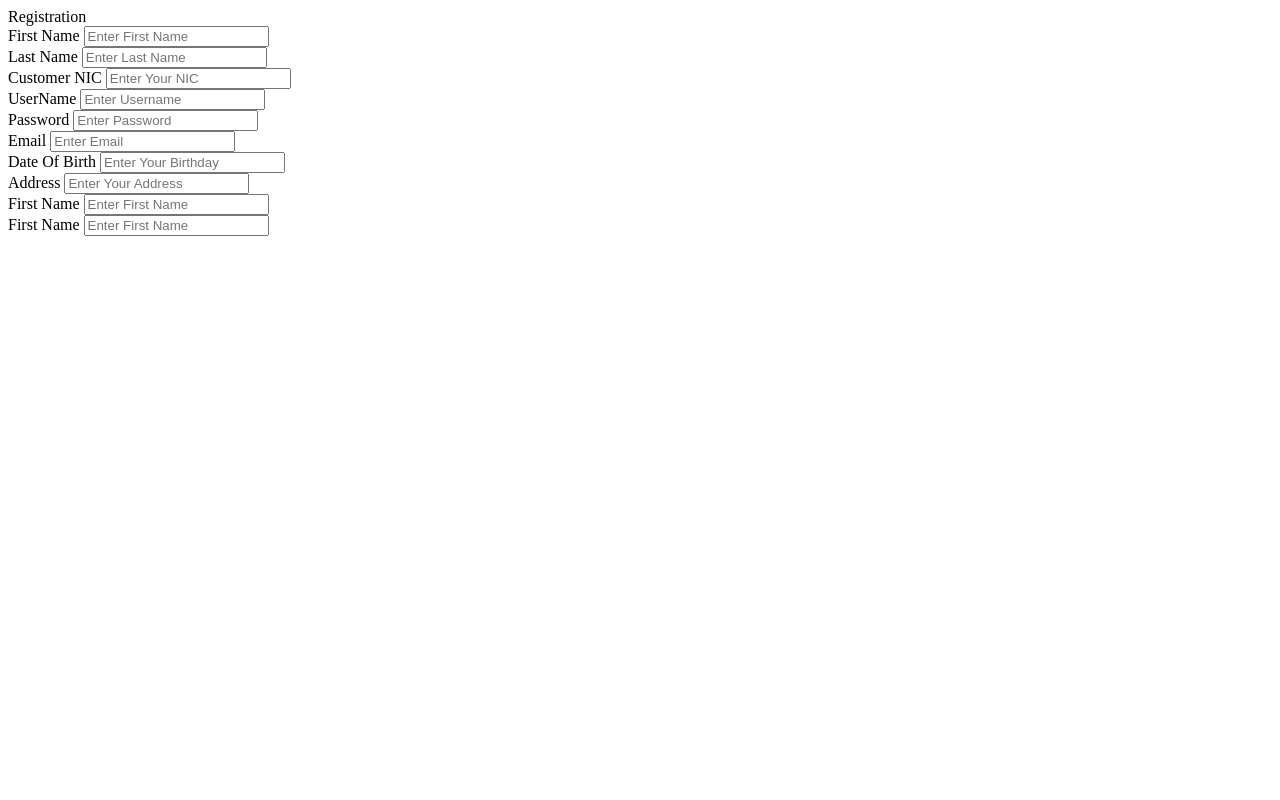
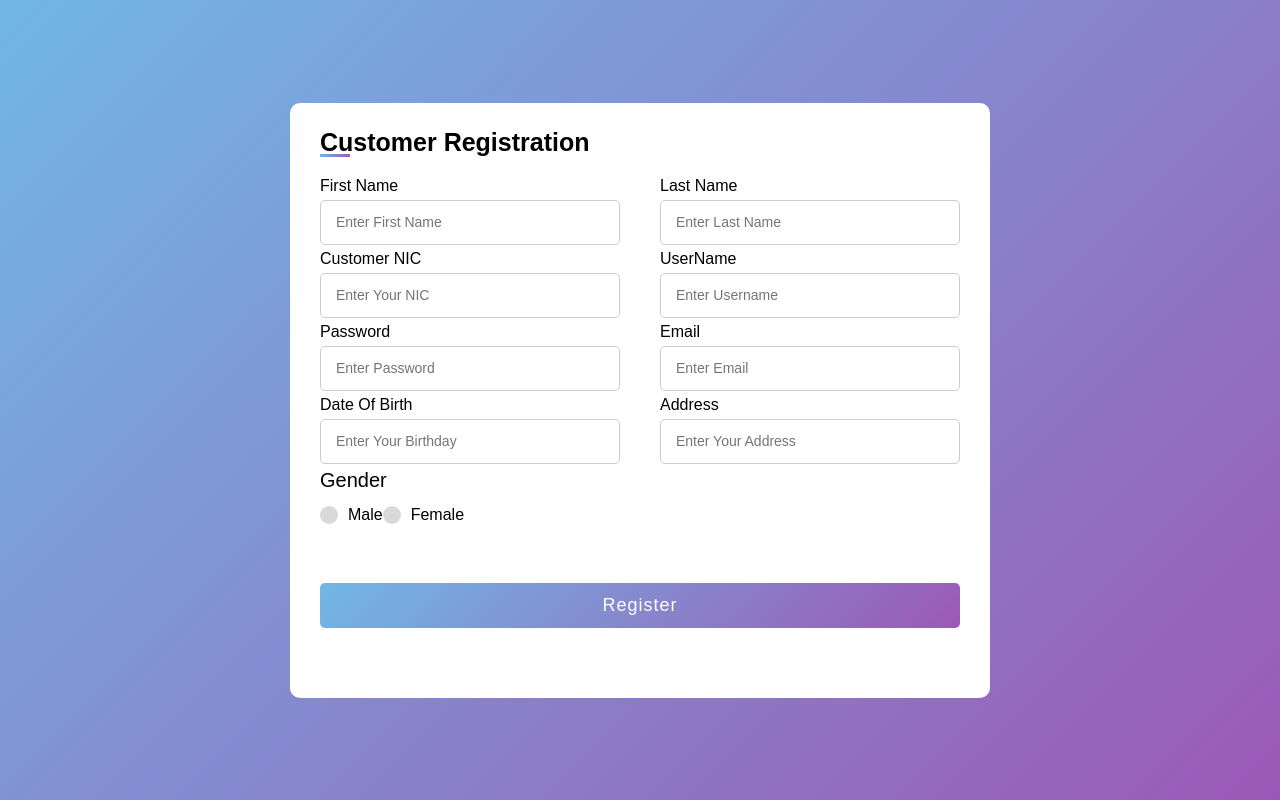
Before and after one commit to Dhanuka99/Vehicle-Insurance-Management-System, a PHP site: the page made by Customer Registation Form .html in a window 1280 px wide. Run offline with PHP 8.4, Linux system fonts and the light colour scheme.

Commit message:
customer registration css

```diff
--- a/Customer Registation Form .html
+++ b/Customer Registation Form .html
@@ -4,11 +4,12 @@
     <meta charset="UTF-8">
     <meta http-equiv="X-UA-Compatible" content="IE=edge">
     <meta name="viewport" content="width=device-width, initial-scale=1.0">
+    <link rel="stylesheet" href="css/style.css">
     <title>Customer Register</title>
 </head>
 <body>
     <div class="container">
-        <div class="tittle">Registration</div>
+        <div class="title">Customer Registration</div>
         <form action="#">
           <div class="user-details">
               <div class="input-box">
@@ -43,15 +44,26 @@
                 <span class="details">Address</span>
                 <input type="text" placeholder="Enter Your Address" required>
             </div>
-            <div class="input-box">
-                <span class="details">First Name</span>
-                <input type="text" placeholder="Enter First Name" required>
-            </div>
-            <div class="input-box">
-                <span class="details">First Name</span>
-                <input type="text" placeholder="Enter First Name" required>
-            </div>
+           <div class="gender-details">
+               <input type="radio" name="gender" id="dot-1">
+               <input type="radio" name="gender" id="dot-2">
+               <span class="gender-title">Gender</span>
+               <div class="category">
+                   <label for="dot-1">
+                       <span class="dot one"></span>
+                       <span class="gender">Male</span>
+                   </label>
+                   <label for="dot-2">
+                    <span class="dot two"></span>
+                    <span class="gender">Female</span>
+                </label>
+               </div>
+           </div>
+
           </div>
+          <div class="button">
+            <input type="button" value="Register">
+        </div>
         </form>
     </div>
 </body>
--- a/css/style.css
+++ b/css/style.css
@@ -1,12 +1,155 @@
 *{
     padding: 0;
     margin: 0;
-    font-family: sans-serif;
+   box-sizing: border-box;
+   font-family: 'Poppins',sans-serif;
 }
-.banner{
+
+body{
+    display: flex;
+    height: 100vh;
+    justify-content: center;
+    align-items: center;
+    background: linear-gradient(135deg,#71b7e6,#9b59b6);
+}
+.container{
+    max-width: 700px;
     width: 100%;
-    height: 100vh;
-    background-image: linear-gradient(rgba(0,0,0,0.75),rgba(0,0,0,0.75)),url("../img/banner.jpg");
-    background-position: center;
-    background-size: cover;
+    background: #fff;
+    padding: 25px 30px;
+    border-radius: 10px;
 }
+
+.container .title{
+    font-size: 25px;
+    font-weight: 550;
+    position: relative;
+}
+
+.container .title::before{
+    content: '';
+    position:absolute;
+    left: 0;
+    bottom: 0;
+    height: 3px;
+    width: 30px;
+    background: linear-gradient(135deg,#71b7e6,#9b59b6);
+}
+
+.container form .user-details{
+    display: flex;
+    flex-wrap: wrap;
+    justify-content: space-between;
+    margin: 20px 0 12px 0;
+}
+form .user-details .input-box{
+    margin-bottom: 5px;
+    width: calc(100% / 2 - 20px);
+}
+
+.user-details .input-box .details{
+    display: block;
+    font-weight: 500;
+    margin-bottom: 5px;
+}
+
+.user-details .input-box input{
+    height: 45px;
+    width: 100%;
+}
+
+.user-details .input-box input{
+    height: 45px;
+    width: 100%;
+    outline: none;
+    border-radius: 5px;
+    border: 1px solid #ccc;
+    padding-left: 15px;
+    font-size: 14px;
+}
+
+.user-details .input-box input:focus,
+.user-details .input-box input:valid{
+    border-color: #9b59b6;
+}
+
+form .gender-details .gender-title{
+   font-size: 20px;
+   font-weight: 500;
+
+}
+
+form .gender-details .category{
+    display: flex;
+    width: 80%;
+    margin: 14px 0;
+    justify-content: space-between;
+}
+.gender-details .category label{
+    display: flex;
+    align-items: center;
+}
+
+.gender-details .category .dot{
+    height: 18px;
+    width: 18px;
+    background: #d9d9d9;
+    border-radius: 50%;
+    margin-right: 10px;
+    border: 5px solid transparent;
+    transition: all 0.3s ease;
+}
+
+#dot-1:checked ~ .category label .one,
+#dot-2:checked ~ .category label .two
+{
+    border-color: #d9d9d9;
+    background: #9b59b6;
+}
+
+form input[type="radio"]{
+    display: none;
+}
+
+form .button{
+    height:45px;
+    margin: 45px 0;
+}
+
+form .button input{
+    height: 100%;
+    width: 100%;
+    outline: none;
+    color: #fff;
+    border: none;
+    font-size: 18px;
+    font-weight: 500;
+    letter-spacing: 1px;
+    background: linear-gradient(135deg,#71b7e6,#9b59b6);
+    border-radius: 5px;
+
+}
+
+form .button input:hover{
+    background: linear-gradient(-135deg,#71b7e6,#9b59b6);
+}
+
+@media(max-width: 584px){
+    .container{
+        max-width: 100%;
+    }
+    form .user-details .input-box{
+        margin-bottom: 15px;
+        width: 100%;
+    }
+    form .gender-details .category{
+        width: 100%;
+    }
+    .container form .user-details{
+        max-height: 300px;
+        overflow-y: scroll;
+    }
+    .user-details::-webkit-scrollbar{
+        width: 0;
+    }
+}
```
